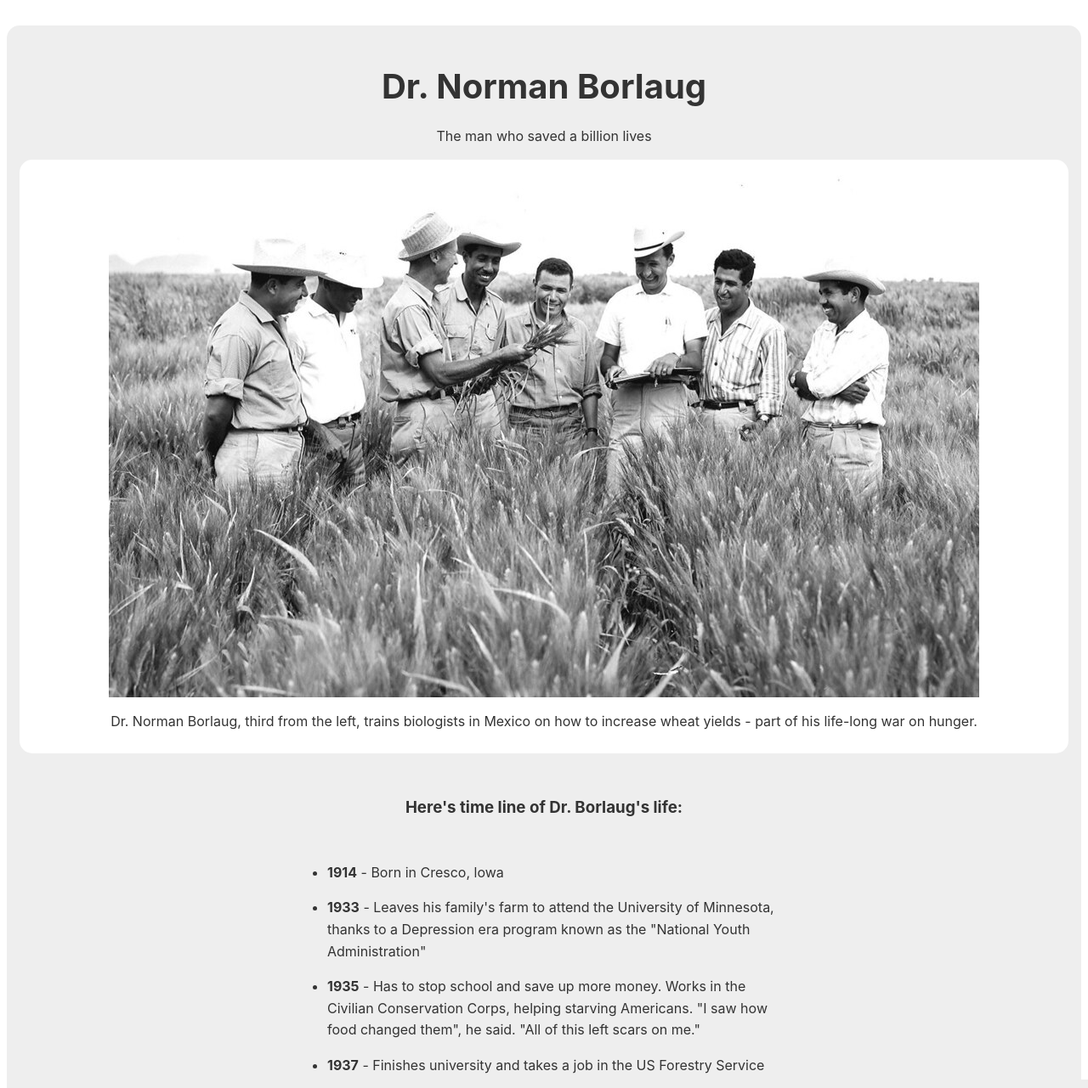
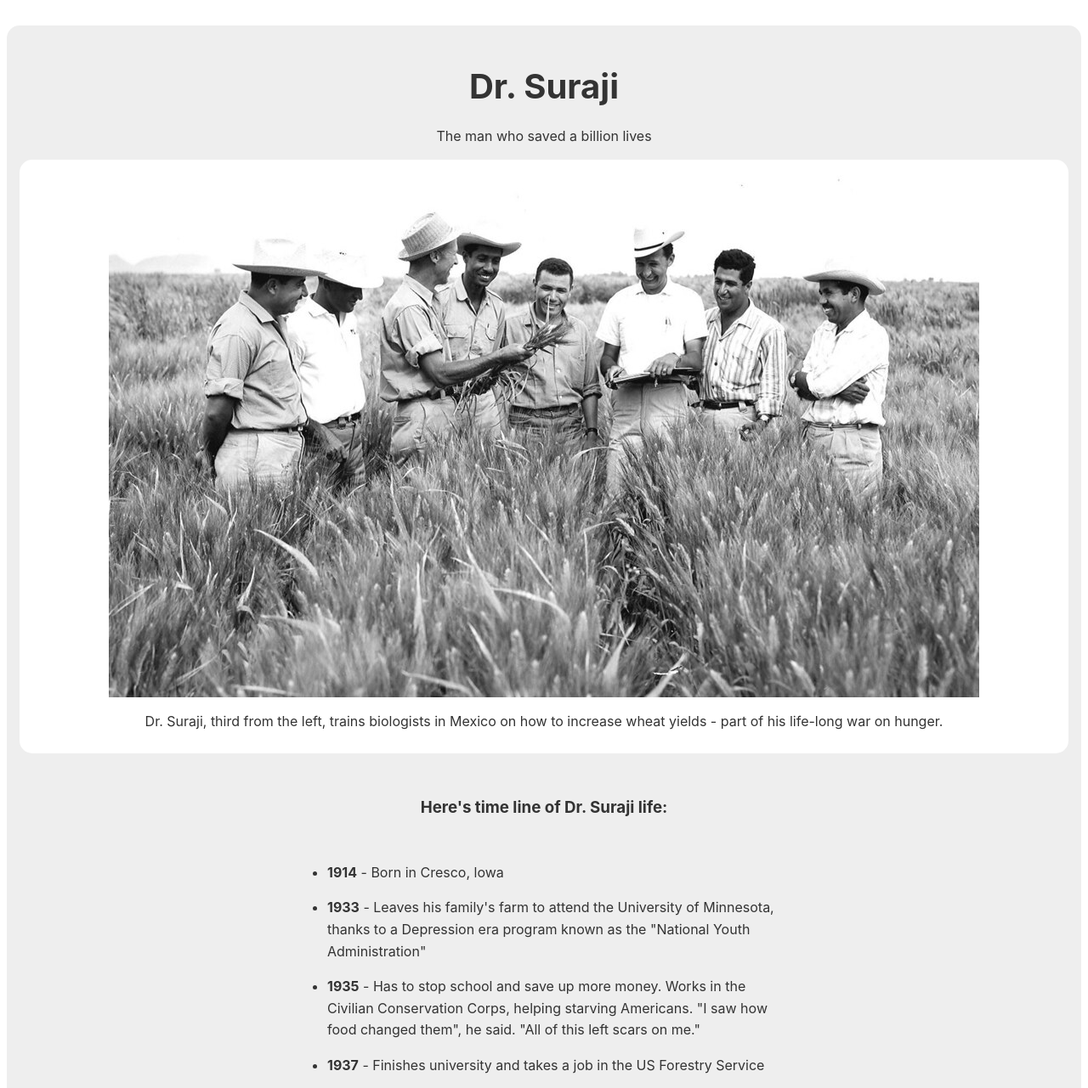
Before and after one commit to ZyferDk/tribute-page, a plain HTML site: page index.html in a window 1280 px wide. Shown: the top 1281 px of the page at 85% size. Drawn offline with Linux system fonts and the light colour scheme.

Commit message:
Initial commit-v0

```diff
--- a/index.html
+++ b/index.html
@@ -11,18 +11,18 @@
 
 <body>
     <main id="main">
-        <h1 id="title">Dr. Norman Borlaug</h1>
+        <h1 id="title">Dr. Suraji</h1>
         <p>The man who saved a billion lives</p>
         <figure id="img-div">
             <img src="assets/image/dr.jpg"
-                alt="Dr. Norman Borlaug seen standing in Mexican wheat field with a group of biologists" id="image">
+                alt="Dr. Suraji seen standing in Mexican wheat field with a group of biologists" id="image">
             <figcaption id="img-caption">
-                <p>Dr. Norman Borlaug, third from the left, trains biologists in Mexico on how
+                <p>Dr. Suraji, third from the left, trains biologists in Mexico on how
                     to increase wheat yields - part of his life-long war on hunger.</p>
             </figcaption>
         </figure>
         <section id="tribute-info">
-            <h3 id="headline">Here's time line of Dr. Borlaug's life:</h3>
+            <h3 id="headline">Here's time line of Dr. Suraji life:</h3>
             <ul>
                 <li><strong>1914</strong> - Born in Cresco, lowa</li>
                 <li><strong>1933</strong> - Leaves his family's farm to attend the University of Minnesota, thanks to a
```
